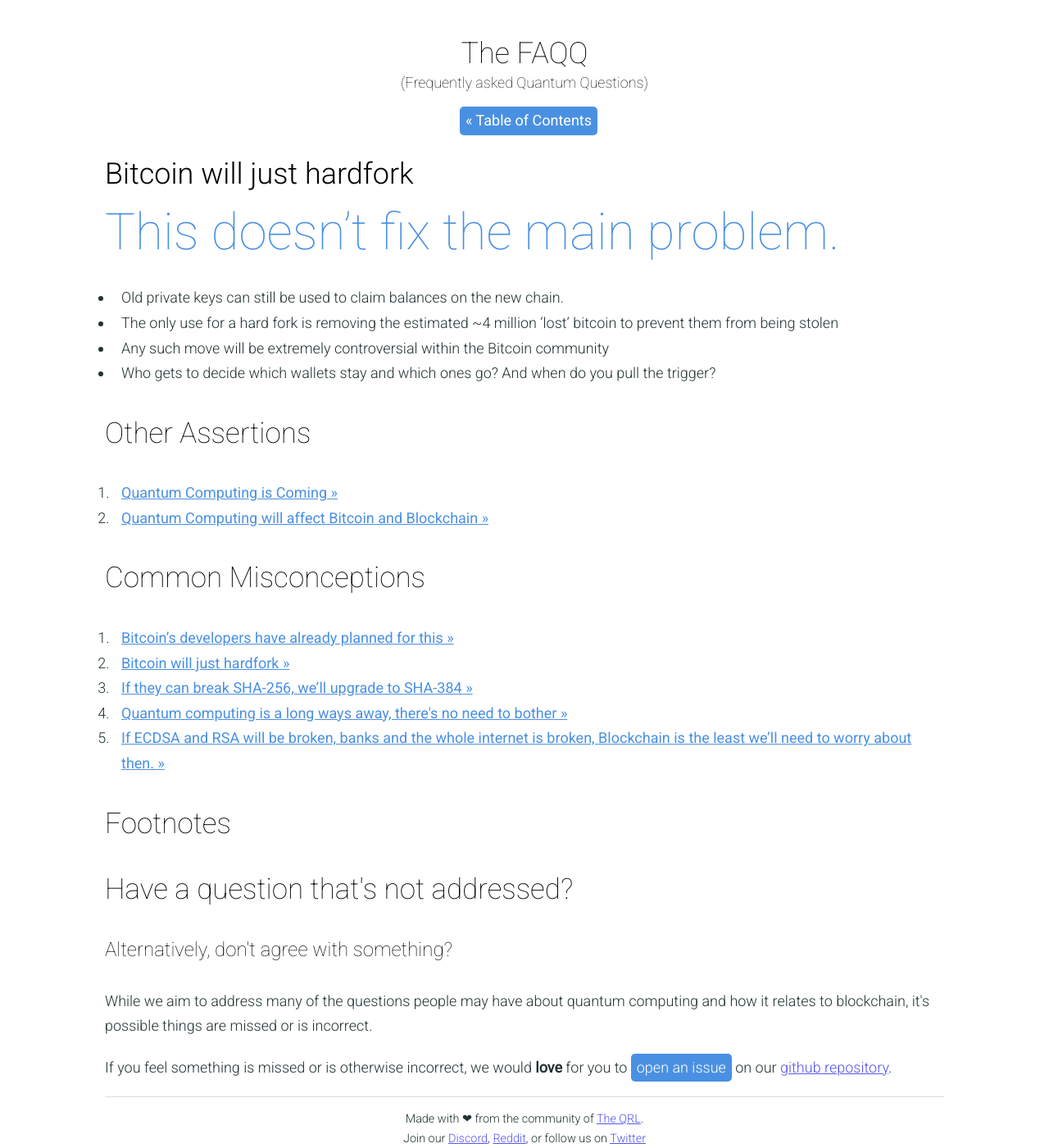
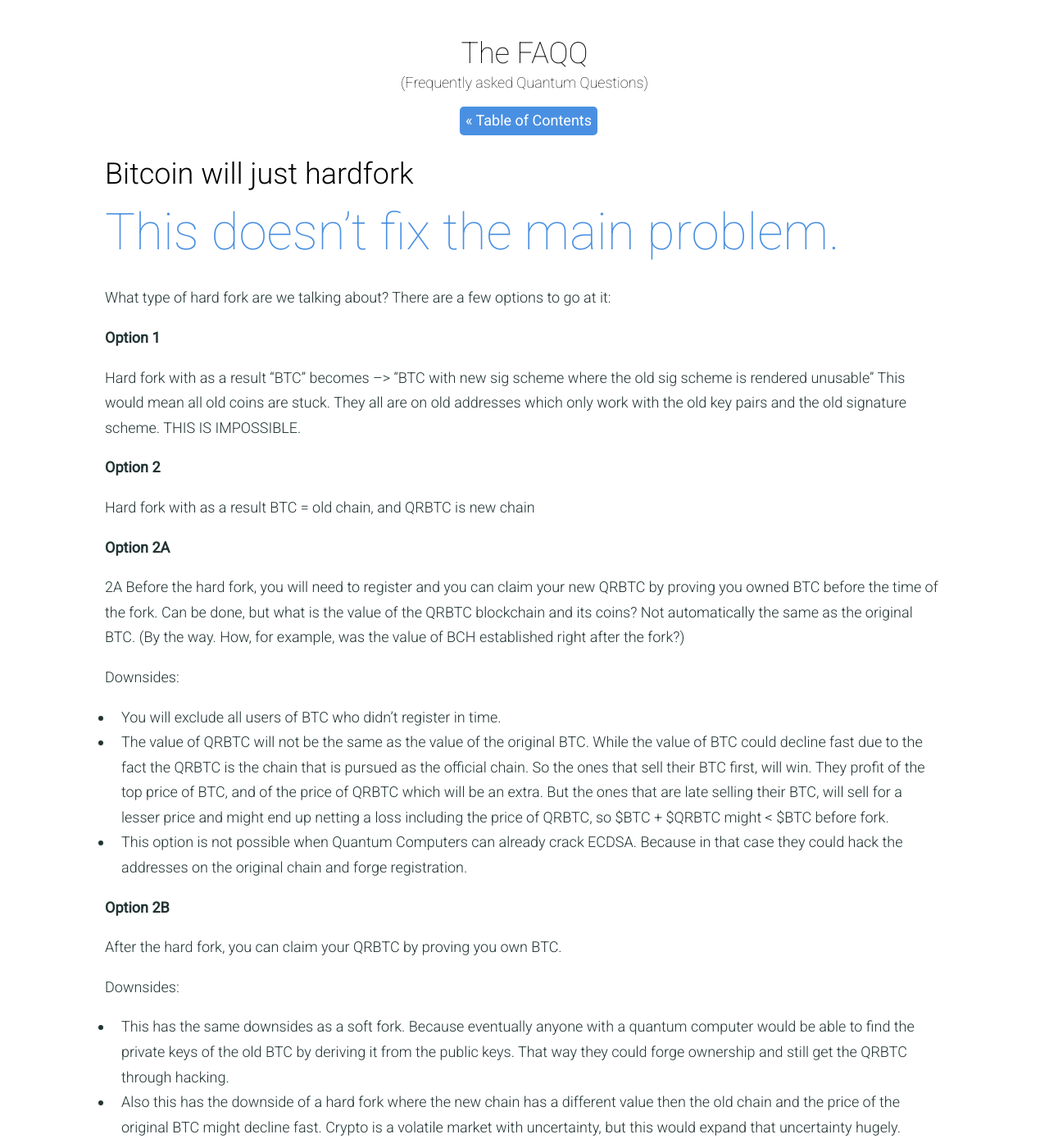
Before and after one commit to theqrl-community/faqq, a Jekyll site: the page built from _faq/but-bitcoin-will-hardfork.md, in a window 1280 px wide and 1400 px high. Shown: the whole window at 82% size. Built offline with Jekyll 4.4.1, drawn with Linux system fonts in a browser that asks for light colours.

Commit message:
Bitcoin will hardfork, first content

```diff
--- a/_faq/but-bitcoin-will-hardfork.md
+++ b/_faq/but-bitcoin-will-hardfork.md
@@ -5,7 +5,31 @@
 
 ## This doesn’t fix the main problem.
 
-- Old private keys can still be used to claim balances on the new chain.
-- The only use for a hard fork is removing the estimated ~4 million ‘lost’ bitcoin to prevent them from being stolen
-- Any such move will be extremely controversial within the Bitcoin community
-- Who gets to decide which wallets stay and which ones go? And when do you pull the trigger?
+What type of hard fork are we talking about? There are a few options to go at it:
+
+**Option 1**
+
+Hard fork with as a result “BTC” becomes --> “BTC with new sig scheme where the old sig scheme is rendered unusable” This would mean all old coins are stuck. They all are on old addresses which only work with the old key pairs and the old signature scheme. THIS IS IMPOSSIBLE.
+
+**Option 2**
+
+Hard fork with as a result BTC = old chain, and QRBTC is new chain
+
+
+**Option 2A**
+
+2A Before the hard fork, you will need to register and you can claim your new QRBTC by proving you owned BTC before the time of the fork. Can be done, but what is the value of the QRBTC blockchain and its coins? Not automatically the same as the original BTC. (By the way. How, for example, was the value of BCH established right after the fork?)
+
+Downsides:
+
+- You will exclude all users of BTC who didn’t register in time.
+- The value of QRBTC will not be the same as the value of the original BTC. While the value of BTC could decline fast due to the fact the QRBTC is the chain that is pursued as the official chain. So the ones that sell their BTC first, will win. They profit of the top price of BTC, and of the price of QRBTC which will be an extra. But the ones that are late selling their BTC, will sell for a lesser price and might end up netting a loss including the price of QRBTC, so $BTC + $QRBTC might < $BTC before fork.
+- This option is not possible when Quantum Computers can already crack ECDSA. Because in that case they could hack the addresses on the original chain and forge registration.
+
+**Option 2B**
+
+After the hard fork, you can claim your QRBTC by proving you own BTC.
+
+Downsides:
+- This has the same downsides as a soft fork. Because eventually anyone with a quantum computer would be able to find the private keys of the old BTC by deriving it from the public keys. That way they could forge ownership and still get the QRBTC through hacking.
+- Also this has the downside of a hard fork where the new chain has a different value then the old chain and the price of the original BTC might decline fast. Crypto is a volatile market with uncertainty, but this would expand that uncertainty hugely.
```
